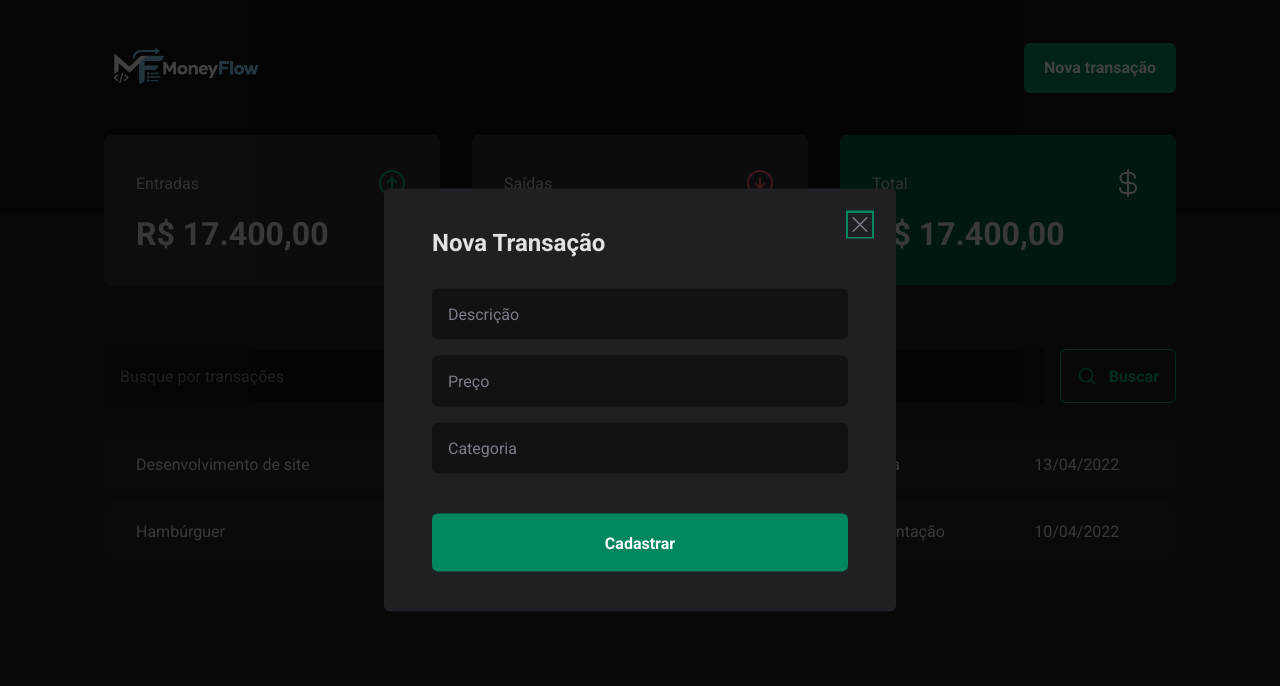
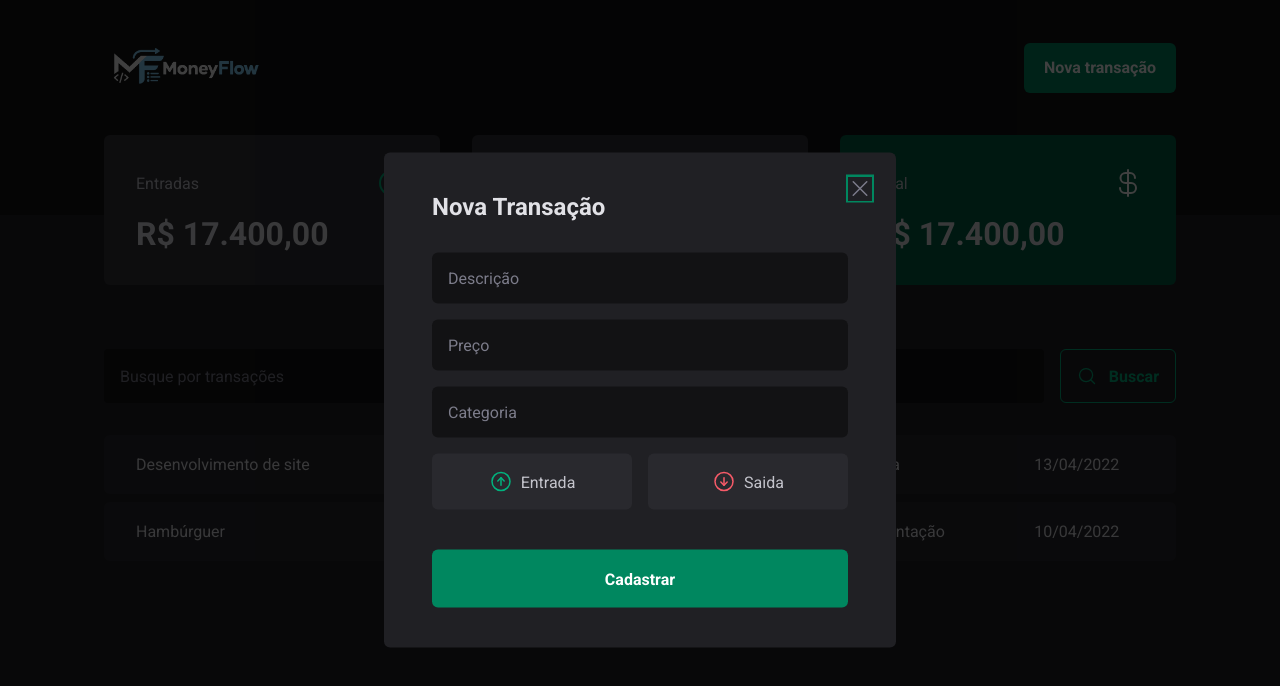
Before and after one commit to MDM04/MoneyFlow, a React (Vite) app: page / in a window 1280 px wide. Both pictures are taken after a click on the button "Nova transação". Shown: the top 686 px of the page. Built offline with nearby package versions, Linux system fonts and the light colour scheme.

Commit message:
feat: Add styles Buttons Modal

```diff
--- a/src/components/NewTranactionModal.tsx
+++ b/src/components/NewTranactionModal.tsx
@@ -1,5 +1,5 @@
 import * as Dialog from "@radix-ui/react-dialog"
-import { X } from "phosphor-react"
+import { ArrowCircleDown, ArrowCircleUp, X } from "phosphor-react"
 import styled from "styled-components"
 
 
@@ -67,7 +67,37 @@ top: 1.5rem;
 right: 1.5rem;
 line-height: 0;
 cursor: pointer;
-color: ${props=> props.theme["gray-500"]};
+color: ${props => props.theme["gray-500"]};
+`
+
+interface TransactionTypeButtonProps {
+    variant: 'income' | 'outcome'
+}
+
+const TransactionType = styled.div`
+display: grid;
+grid-template-columns: repeat(2, 1fr);
+gap:1rem;
+margin-top: 0%.5rem;
+
+`
+
+const TransactionTypeButton = styled.button<TransactionTypeButtonProps>`
+background: ${props => props.theme["gray-700"]};
+padding: 1rem;
+display: flex;
+align-items: center;
+justify-content: center;
+gap: 0.5rem;
+border-radius: 6px;
+cursor: pointer;
+border: 0;
+ color: ${props => props.theme["gray-300"]};
+
+svg {
+    color: ${props => props.variant === 'income' ? props.theme["green-300"] : props.theme['red-300']};
+}
+
 `
 
 export function NewTransactionModal() {
@@ -84,6 +114,17 @@ export function NewTransactionModal() {
                     <input type="number" placeholder="Preço" required />
                     <input type="text" placeholder="Categoria" required />
 
+                    <TransactionType>
+                        <TransactionTypeButton variant="income">
+                            <ArrowCircleUp size={24} />
+                            Entrada
+                        </TransactionTypeButton>
+
+                        <TransactionTypeButton variant="outcome">
+                            <ArrowCircleDown size={24} />
+                            Saida
+                        </TransactionTypeButton>
+                    </TransactionType>
                     <button type="submit">Cadastrar</button>
                 </form>
             </Content>
```
